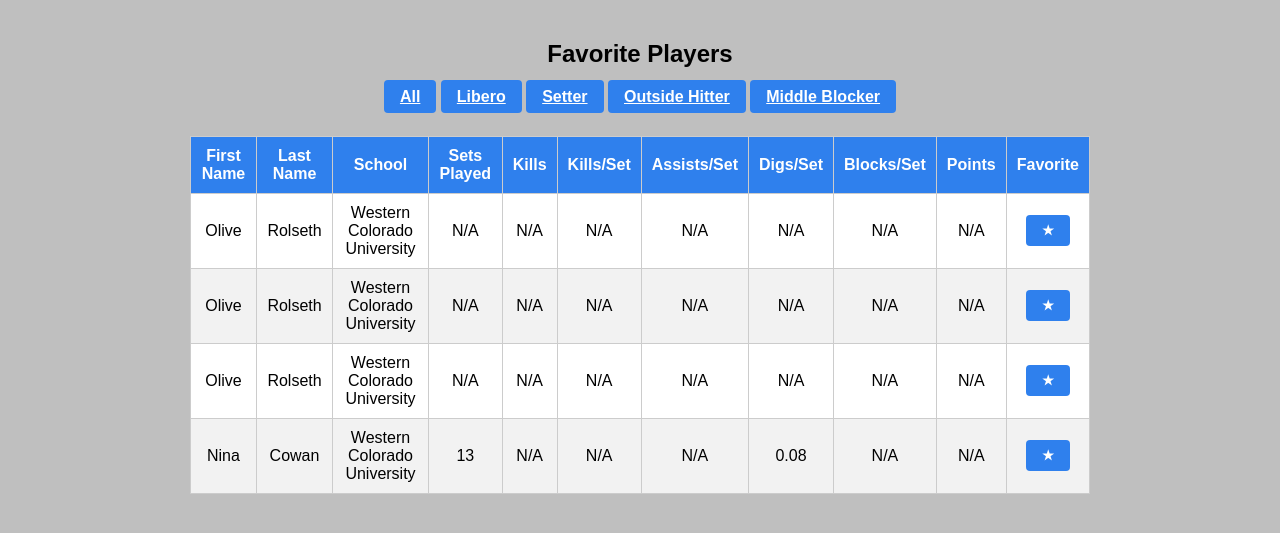
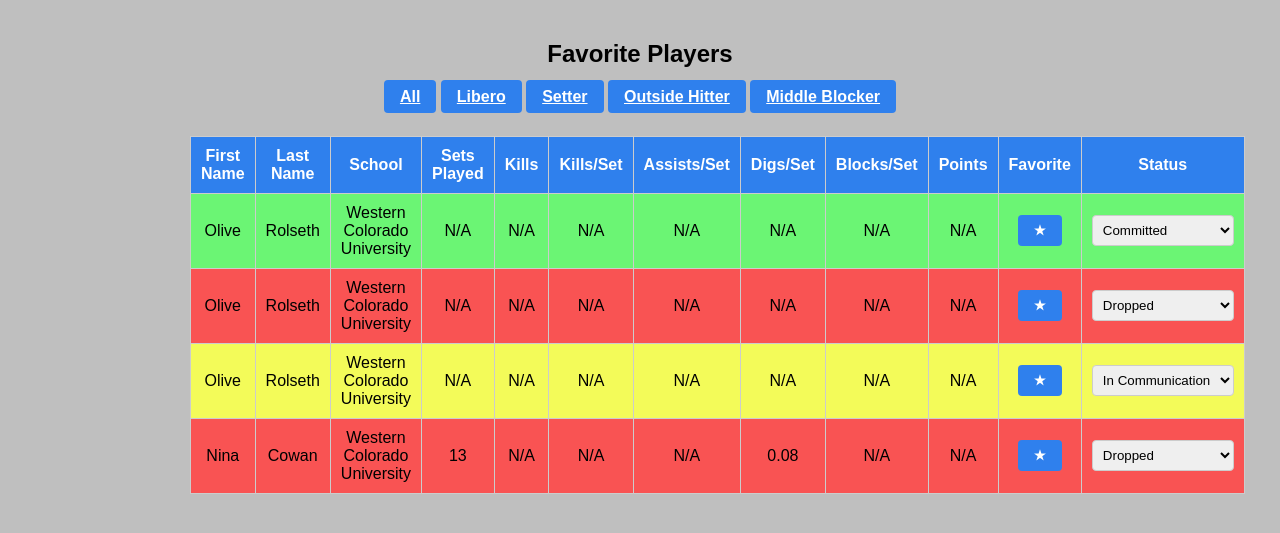
Before and after one commit to Megusaka/NCAA-Transfer-Portal-Assistant, a Flask app: page /favorites in a window 1280 px wide. Shown: the part 51-584 px from the top of the page. Run offline with Flask 3, Linux system fonts and the light colour scheme; data comes from the database, SQL or seed files in the repository; both versions use the stored data as it was after the commit.

Commit message:
fixed status

```diff
--- a/app.py
+++ b/app.py
@@ -81,5 +81,12 @@ def toggle_favorite(pii_id):
         db.update_player_favorite_status(pii_id, new_status)
     return redirect(request.referrer)   #return to same page
 
+@app.route("/status/<int:pii_id>", methods=["POST"])
+def update_status(pii_id):
+    new_status = request.form.get("contact_status")
+    if new_status is not None:
+        db.update_player_contact_status(pii_id, int(new_status))
+    return redirect(request.referrer)
+
 if __name__ == "__main__":
     app.run(debug=True)
--- a/static/style.css
+++ b/static/style.css
@@ -131,17 +131,17 @@ tr:hover{
 }
 
 tr.status-0 { background-color: inherit; }
-tr.status-1 { background-color: #cdffd4; }
-tr.status-2 { background-color: #751717; }
-tr.status-3 { background-color: #f8d7da; }
+tr.status-1 { background-color: #f3fb59; }
+tr.status-2 { background-color: #6bf574; }
+tr.status-3 { background-color: #f95353; }
 
-tr.status-1:nth-child(even),
-tr.status-2:nth-child(even),
-tr.status-3:nth-child(even) { background-color: inherit; }
+tr.status-1:nth-child(even) {background-color: #f3fb59;}
+tr.status-2:nth-child(even) {background-color: #6bf574;}
+tr.status-3:nth-child(even) {background-color: #f95353;}
 
-tr.status-1:hover { background-color: #ffe69c; }
-tr.status-2:hover { background-color: #a3cfbb; }
-tr.status-3:hover { background-color: #f1aeb5; }
+tr.status-1:hover { background-color: #f3fb59; }
+tr.status-2:hover { background-color: #6bf574; }
+tr.status-3:hover { background-color: #f95353; }
 
 .tab-content {
     display: none;
--- a/templates/favorites.html
+++ b/templates/favorites.html
@@ -75,13 +75,13 @@
                 <th>First Name</th><th>Last Name</th><th>School</th>
                 <th>Sets Played</th><th>Kills</th><th>Kills/Set</th>
                 <th>Assists/Set</th><th>Digs/Set</th><th>Blocks/Set</th>
-                <th>Points</th><th>Favorite</th>
+                <th>Points</th><th>Favorite</th><th>Status</th>
             </tr>
         </thead>
         <tbody>
             {% for row in all_data %}
             {% set detail_url = url_for('player_detail', pii_id=row.identifying.pii_id) %}
-            <tr style="cursor:pointer;" onclick="window.location='{{ detail_url }}'">
+            <tr class="status-{{ row.identifying.contact_status }}" style="cursor:pointer;" onclick="window.location='{{ detail_url }}'">
                 <td>{{ row.identifying.first_name }}</td>
                 <td>{{ row.identifying.last_name }}</td>
                 <td>{{ row.identifying.school }}</td>
@@ -97,6 +97,16 @@
                         <button type="submit">{{ '★' if row.identifying.is_favorite else '☆' }}</button>
                     </form>
                 </td>
+                <td>
+                    <form method="POST" action="{{ url_for('update_status', pii_id=row.identifying.pii_id) }}">
+                        <select name="contact_status" onchange="this.form.submit()" onclick="event.stopPropagation()">
+                            <option value="0" {% if row.identifying.contact_status == 0 %}selected{% endif %}>Not Contacted</option>
+                            <option value="1" {% if row.identifying.contact_status == 1 %}selected{% endif %}>In Communication</option>
+                            <option value="2" {% if row.identifying.contact_status == 2 %}selected{% endif %}>Committed</option>
+                            <option value="3" {% if row.identifying.contact_status == 3 %}selected{% endif %}>Dropped</option>
+                        </select>
+                    </form>
+                </td>
             </tr>
             {% endfor %}
         </tbody>
```
Also changed, not shown: transferPortalAssistant.db.
